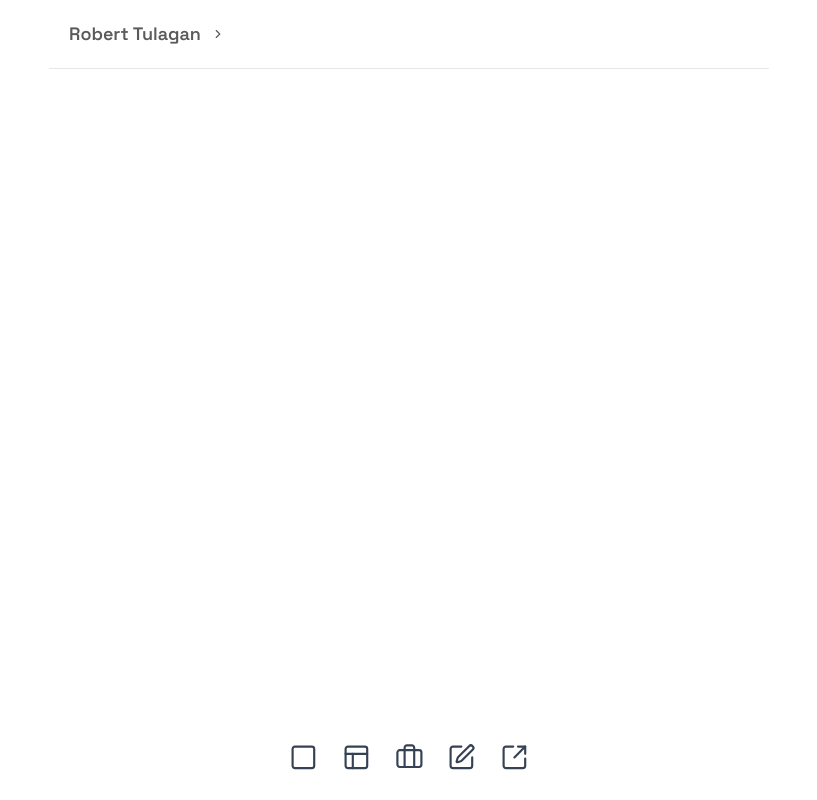
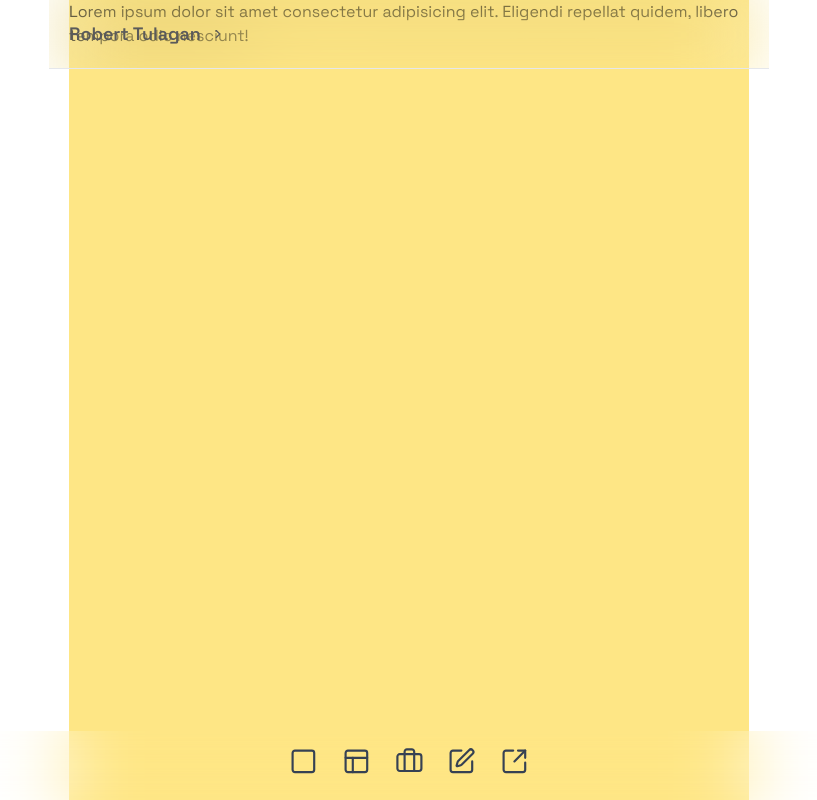
Before and after one commit to robaaaru/Portfolio, a React (Vite) app: page / in a window 1280 px wide. Shown: the top 800 px of the page, without its empty margins (231-1048 px from the left). Built offline with nearby package versions, Linux system fonts and the light colour scheme.

Commit message:
feat: add Body component and integrate it into App; update Header and Footer styles

```diff
--- a/src/App.jsx
+++ b/src/App.jsx
@@ -1,5 +1,6 @@
 import Footer from './components/Footer.jsx'
 import Header from './components/Header.jsx'
+import Body from './components/Body.jsx'
 import { useState } from 'react'
 
 export default function App() {
@@ -8,6 +9,7 @@ export default function App() {
     return(
         <>
         <Header />
+        <Body />
         <Footer setPage={setPage}/>
 
         </>
--- /dev/null
+++ b/src/components/Body.jsx
@@ -0,0 +1,7 @@
+export default function Body(){
+    return (
+        <main>
+            <div className="w-170 bg-amber-200 h-1000 mx-auto">Lorem ipsum dolor sit amet consectetur adipisicing elit. Eligendi repellat quidem, libero tempora odio nesciunt!</div>
+        </main>
+    )
+}
--- a/src/components/Footer.jsx
+++ b/src/components/Footer.jsx
@@ -15,7 +15,7 @@ export default function Footer({setPage}){
         {icon: SquareArrowOutUpRight , key:'SquareArrowOutUpRight'},
     ]
 
-    let iconsArr = ()=> icons.map(({icon: Icon, key}) => (
+    let iconsArr = () => icons.map(({icon: Icon, key}) => (
         <Icon
         key={key}
         onClick={handleIconClick}
@@ -26,7 +26,7 @@ export default function Footer({setPage}){
 
     return(
 
-    <footer className="fixed bottom-0 w-[100%] p-5">
+    <footer className="fixed bottom-0 w-[100%] p-4 backdrop-blur-2xl">
         <div className="lg:pb-2 flex justify-center items-center gap-6">{iconsArr()}</div>
     </footer>
     )
--- a/src/components/Header.jsx
+++ b/src/components/Header.jsx
@@ -1,11 +1,10 @@
 
 import {Breadcrumb, BreadcrumbItem,BreadcrumbLink, BreadcrumbList, BreadcrumbPage, BreadcrumbSeparator} from "@/components/ui/breadcrumb"
-import { Slash } from "lucide-react"
 export default function Header(){
-    console.log('im exported')
+
     return(
         <header className="fixed top-0 w-full ">
-            <div className="mx-auto w-[45rem] p-5 border-gray-200 border-b-1">
+            <div className="mx-auto w-[45rem] p-5 border-gray-200 border-b-1 backdrop-blur-2xl">
             <Breadcrumb>
                 <BreadcrumbList>
                     <BreadcrumbItem>
--- a/src/index.css
+++ b/src/index.css
@@ -3,6 +3,7 @@
 
 *{
   font-family: 'Space Grotesk', sans-serif;
+  overflow-x: hidden;
 }
 
 @theme {
```
